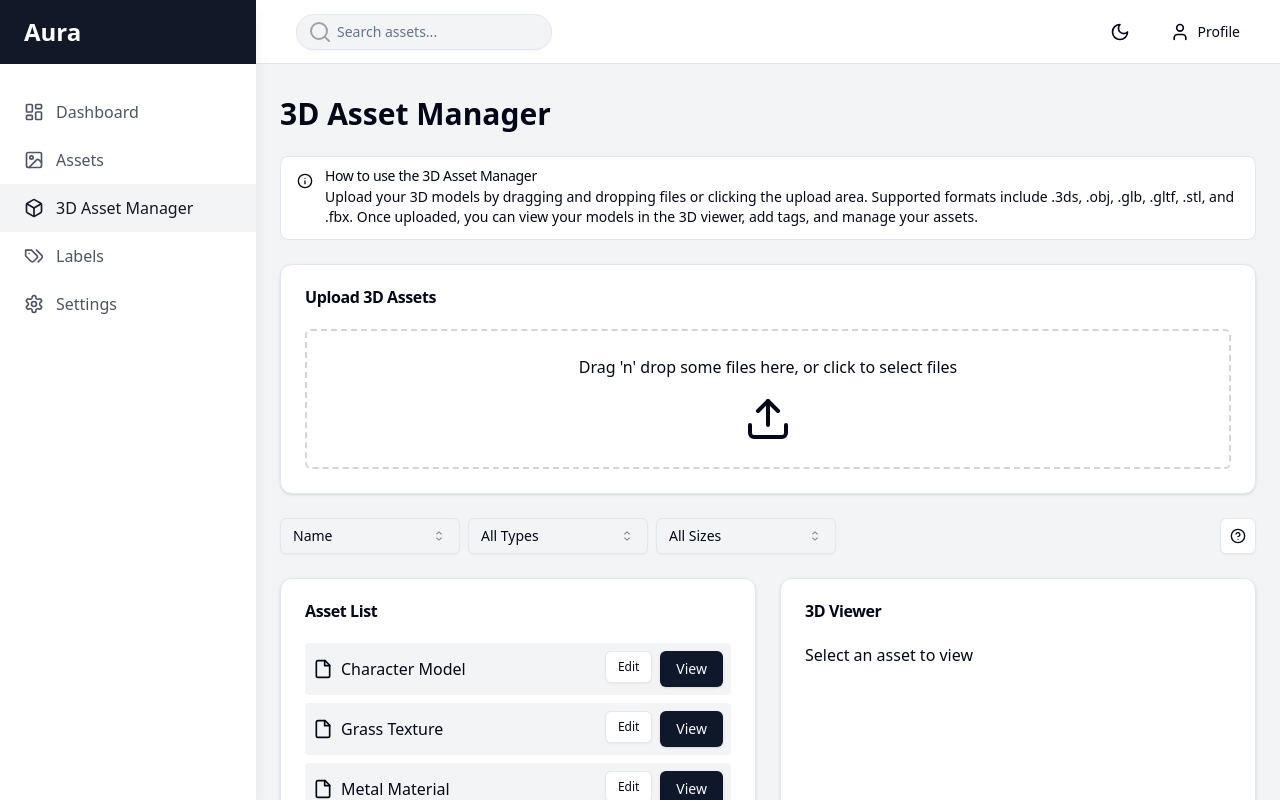
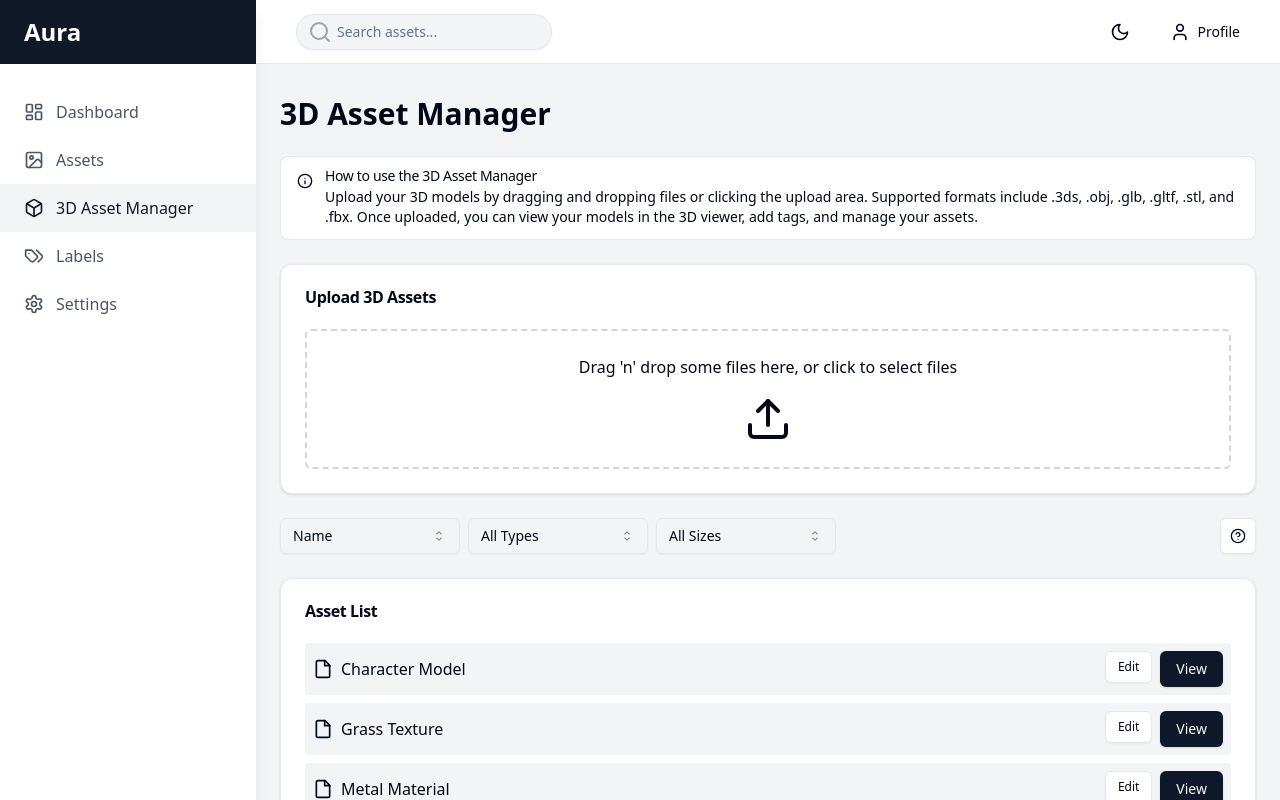
Before and after one commit to danyaeche/Aura.dev, a Next.js app: page /asset-manager in a window 1280 px wide. Built offline with nearby package versions, Linux system fonts and the light colour scheme.

Commit message:
SOFTGEN MAGIC

```diff
--- a/src/pages/asset-manager.js
+++ b/src/pages/asset-manager.js
@@ -6,18 +6,16 @@ import { Input } from "@/components/ui/input";
 import { Label } from "@/components/ui/label";
 import { useToast } from "@/components/ui/use-toast";
 import { Upload, File, Info, Tag, X, RotateCcw, HelpCircle } from "lucide-react";
-import { ThreeViewer } from '@/components/ThreeViewer';
 import { Accordion, AccordionContent, AccordionItem, AccordionTrigger } from "@/components/ui/accordion";
 import { Alert, AlertDescription, AlertTitle } from "@/components/ui/alert";
 import { useAssets } from '@/context/AssetContext';
 import { Dialog, DialogContent, DialogHeader, DialogTitle, DialogTrigger } from "@/components/ui/dialog";
 import { Select, SelectContent, SelectItem, SelectTrigger, SelectValue } from "@/components/ui/select";
 import { Tooltip, TooltipContent, TooltipProvider, TooltipTrigger } from "@/components/ui/tooltip";
-import ErrorBoundary from '@/components/ErrorBoundary';
+import Link from 'next/link';
 
 export default function AssetManager() {
   const { assets, addAsset, updateAsset, addTag, removeTag } = useAssets();
-  const [selectedAsset, setSelectedAsset] = useState(null);
   const [isLoading, setIsLoading] = useState(false);
   const [newTag, setNewTag] = useState('');
   const [sortCriteria, setSortCriteria] = useState('name');
@@ -200,7 +198,6 @@ export default function AssetManager() {
         </TooltipProvider>
       </div>
 
-      <div className="grid grid-cols-1 md:grid-cols-2 gap-6">
       <Card>
         <CardHeader>
           <CardTitle>Asset List</CardTitle>
@@ -286,10 +283,12 @@ export default function AssetManager() {
                     <TooltipProvider>
                       <Tooltip>
                         <TooltipTrigger asChild>
-                            <Button onClick={() => setSelectedAsset(asset)}>View</Button>
+                          <Link href={`/view-asset/${asset.id}`} passHref>
+                            <Button as="a">View</Button>
+                          </Link>
                         </TooltipTrigger>
                         <TooltipContent>
-                            <p>View asset in 3D viewer</p>
+                          <p>View asset in full-screen 3D viewer</p>
                         </TooltipContent>
                       </Tooltip>
                     </TooltipProvider>
@@ -300,22 +299,6 @@ export default function AssetManager() {
           )}
         </CardContent>
       </Card>
-
-        <Card>
-          <CardHeader>
-            <CardTitle>3D Viewer</CardTitle>
-          </CardHeader>
-          <CardContent>
-            <ErrorBoundary>
-              {selectedAsset ? (
-                <ThreeViewer modelUrl={selectedAsset.url} />
-              ) : (
-                <p>Select an asset to view</p>
-              )}
-            </ErrorBoundary>
-          </CardContent>
-        </Card>
-      </div>
 
       <Dialog open={showHelp} onOpenChange={setShowHelp}>
         <DialogContent>
@@ -328,7 +311,7 @@ export default function AssetManager() {
             <p><strong>Zoom:</strong> Use the mouse wheel, or the zoom slider.</p>
             <p><strong>Reset View:</strong> Click the "Reset View" button to return to the default position.</p>
             <p><strong>Wireframe:</strong> Toggle the wireframe mode to see the model's structure.</p>
-            <p><strong>Fullscreen:</strong> Enter or exit fullscreen mode for a better view.</p>
+            <p><strong>Fullscreen:</strong> The viewer opens in a new page for a full-screen experience.</p>
           </div>
         </DialogContent>
       </Dialog>
```
Lines whose indentation alone changed are shown as unchanged.
